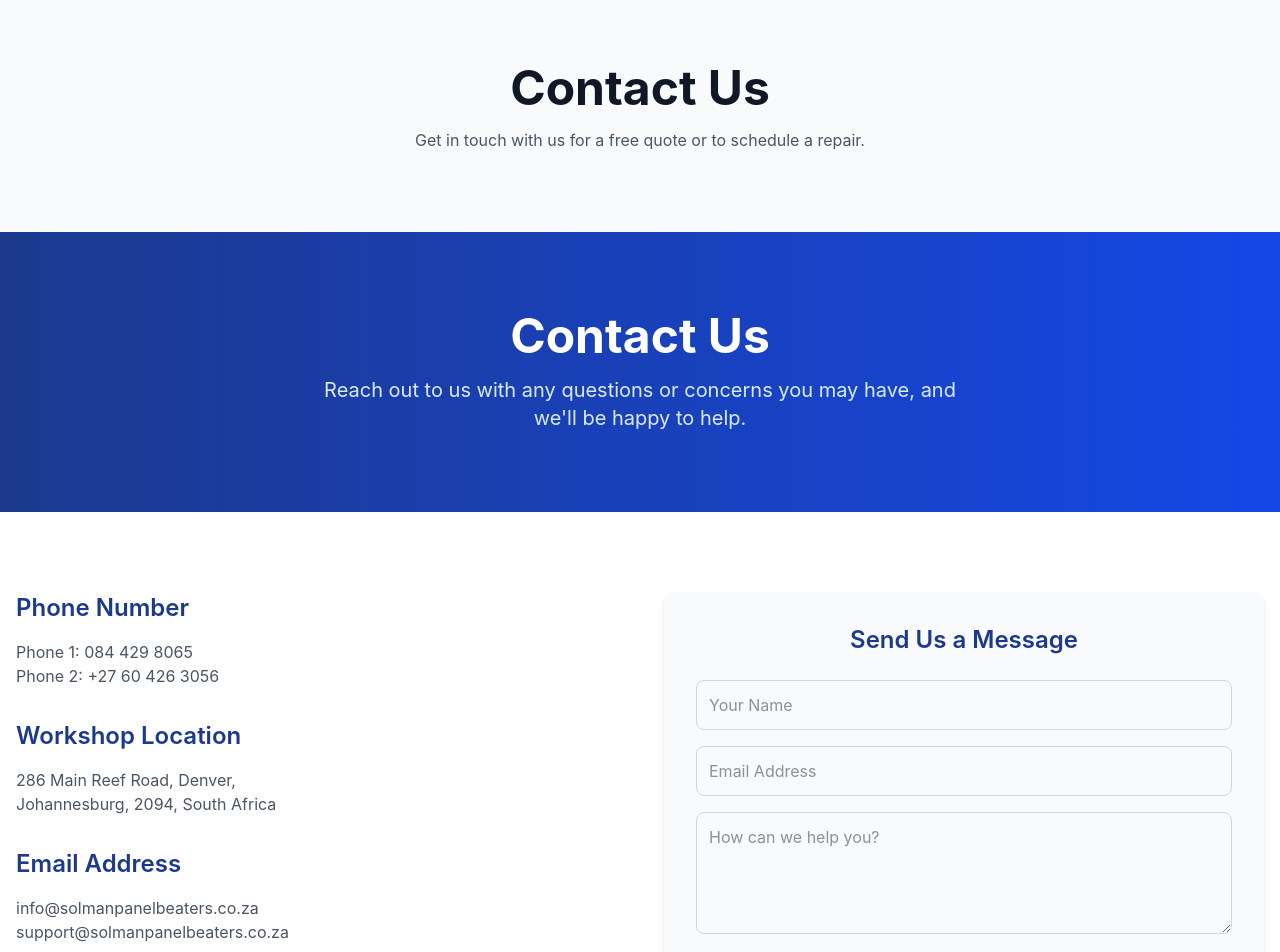
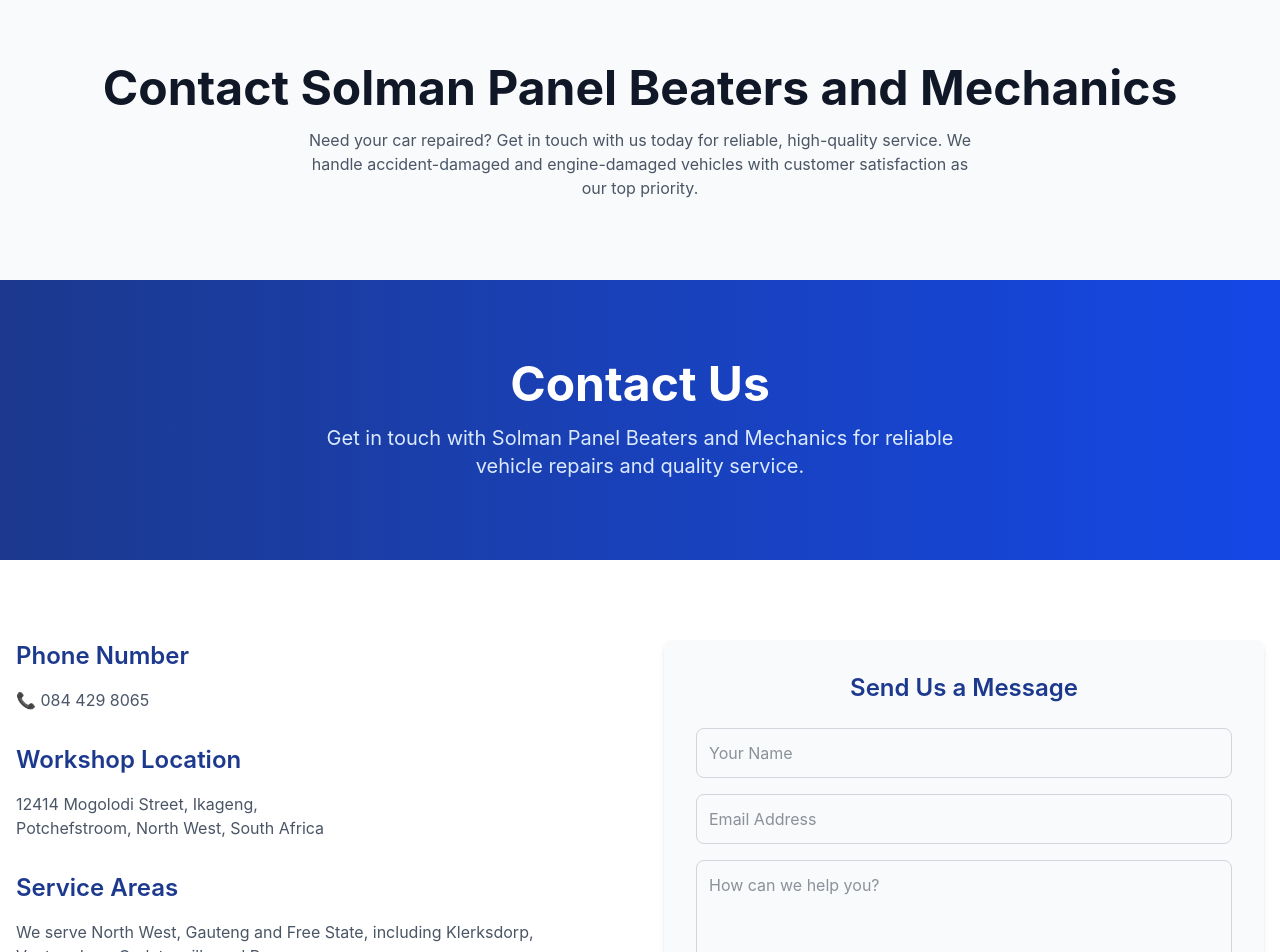
Before and after one commit to lihleG/solman-panelbeaters, a React (Vite) app: page /contact in a window 1280 px wide. Shown: the part 80-1032 px from the top of the page. Built offline with nearby package versions, Linux system fonts and the light colour scheme.

Commit message:
Update Contact component and ContactPage

```diff
--- a/src/components/Contact.jsx
+++ b/src/components/Contact.jsx
@@ -21,7 +21,8 @@ const Contact = () => {
             transition={{ delay: 0.2, duration: 0.6 }}
             className="text-xl text-blue-100 max-w-2xl mx-auto"
           >
-            Reach out to us with any questions or concerns you may have, and we'll be happy to help.
+            Get in touch with Solman Panel Beaters and Mechanics for reliable
+            vehicle repairs and quality service.
           </motion.p>
         </div>
       </section>
@@ -39,28 +40,39 @@ const Contact = () => {
             >
               <div className="space-y-8">
                 <div>
-                  <h3 className="text-2xl font-semibold text-blue-900 mb-4">Phone Number</h3>
-                  <p className="text-gray-600">Phone 1: 084 429 8065</p>
-                  <p className="text-gray-600">Phone 2: +27 60 426 3056</p>
+                  <h3 className="text-2xl font-semibold text-blue-900 mb-4">
+                    Phone Number
+                  </h3>
+                  <p className="text-gray-600">📞 084 429 8065</p>
                 </div>
 
                 <div>
-                  <h3 className="text-2xl font-semibold text-blue-900 mb-4">Workshop Location</h3>
+                  <h3 className="text-2xl font-semibold text-blue-900 mb-4">
+                    Workshop Location
+                  </h3>
                   <p className="text-gray-600">
-                    286 Main Reef Road, Denver,<br />
-                    Johannesburg, 2094, South Africa
+                    12414 Mogolodi Street, Ikageng,<br />
+                    Potchefstroom, North West, South Africa
                   </p>
                 </div>
 
                 <div>
-                  <h3 className="text-2xl font-semibold text-blue-900 mb-4">Email Address</h3>
-                  <p className="text-gray-600">info@solmanpanelbeaters.co.za</p>
-                  <p className="text-gray-600">support@solmanpanelbeaters.co.za</p>
+                  <h3 className="text-2xl font-semibold text-blue-900 mb-4">
+                    Service Areas
+                  </h3>
+                  <p className="text-gray-600">
+                    We serve North West, Gauteng and Free State, including
+                    Klerksdorp, Ventersdorp, Carletonville and Parys.
+                  </p>
                 </div>
 
                 <div className="pt-4">
-                  <h3 className="text-2xl font-semibold text-blue-900 mb-2">GET IN TOUCH</h3>
-                  <p className="text-gray-600 italic">Quick mechanic for quick help,</p>
+                  <h3 className="text-2xl font-semibold text-blue-900 mb-2">
+                    GET IN TOUCH
+                  </h3>
+                  <p className="text-gray-600 italic">
+                    Quality repairs you can trust.
+                  </p>
                 </div>
               </div>
             </motion.div>
@@ -73,7 +85,9 @@ const Contact = () => {
               transition={{ duration: 0.6, delay: 0.2 }}
             >
               <form className="bg-gray-50 p-8 rounded-lg shadow-md">
-                <h3 className="text-2xl font-semibold text-blue-900 mb-6 text-center">Send Us a Message</h3>
+                <h3 className="text-2xl font-semibold text-blue-900 mb-6 text-center">
+                  Send Us a Message
+                </h3>
                 <div className="space-y-4">
                   <input
                     type="text"
@@ -104,18 +118,18 @@ const Contact = () => {
 
           {/* Map Section */}
           <div className="mt-20">
-            <h3 className="text-2xl font-semibold text-blue-900 mb-6 text-center">Find Us Here</h3>
+            <h3 className="text-2xl font-semibold text-blue-900 mb-6 text-center">
+              Find Us Here
+            </h3>
             <div className="rounded-lg overflow-hidden shadow-lg">
-              {/* Google Maps Embed (replace with actual coordinates) */}
               <iframe
                 title="Solman Panel Beaters Location"
-                src="https://www.google.com/maps/embed?pb=!1m18!1m12!1m3!1d3581.680236093138!2d28.0865154!3d-26.1475794!2m3!1f0!2f0!3f0!3m2!1i1024!2i768!4f13.1!3m3!1m2!1s0x1e950c1b6e3e8f9b%3A0x7c0b1b6e8f9b5c4d!2s286%20Main%20Reef%20Rd%2C%20Denver%2C%20Johannesburg%2C%202094!5e0!3m2!1sen!2sza!4v1711123456789!5m2!1sen!2sza"
+                src="https://www.google.com/maps?q=12414+Mogolodi+Street+Ikageng+Potchefstroom&output=embed"
                 width="100%"
                 height="400"
                 style={{ border: 0 }}
                 allowFullScreen=""
                 loading="lazy"
-                referrerPolicy="no-referrer-when-downgrade"
                 className="w-full"
               ></iframe>
             </div>
--- a/src/pages/ContactPage.jsx
+++ b/src/pages/ContactPage.jsx
@@ -5,13 +5,22 @@ import Affiliations from "../components/Affiliations";
 const ContactPage = () => {
   return (
     <>
+      {/* Hero Section */}
       <section className="bg-gray-50 py-20 px-4 text-center">
-        <h1 className="text-4xl md:text-5xl font-bold text-gray-900 mb-4">Contact Us</h1>
+        <h1 className="text-4xl md:text-5xl font-bold text-gray-900 mb-4">
+          Contact Solman Panel Beaters and Mechanics
+        </h1>
         <p className="text-gray-600 max-w-2xl mx-auto">
-          Get in touch with us for a free quote or to schedule a repair.
+          Need your car repaired? Get in touch with us today for reliable,
+          high-quality service. We handle accident-damaged and engine-damaged
+          vehicles with customer satisfaction as our top priority.
         </p>
       </section>
+
+      {/* Contact Component */}
       <Contact />
+
+      {/* Affiliations / Optional Section */}
       <Affiliations />
     </>
   );
```
